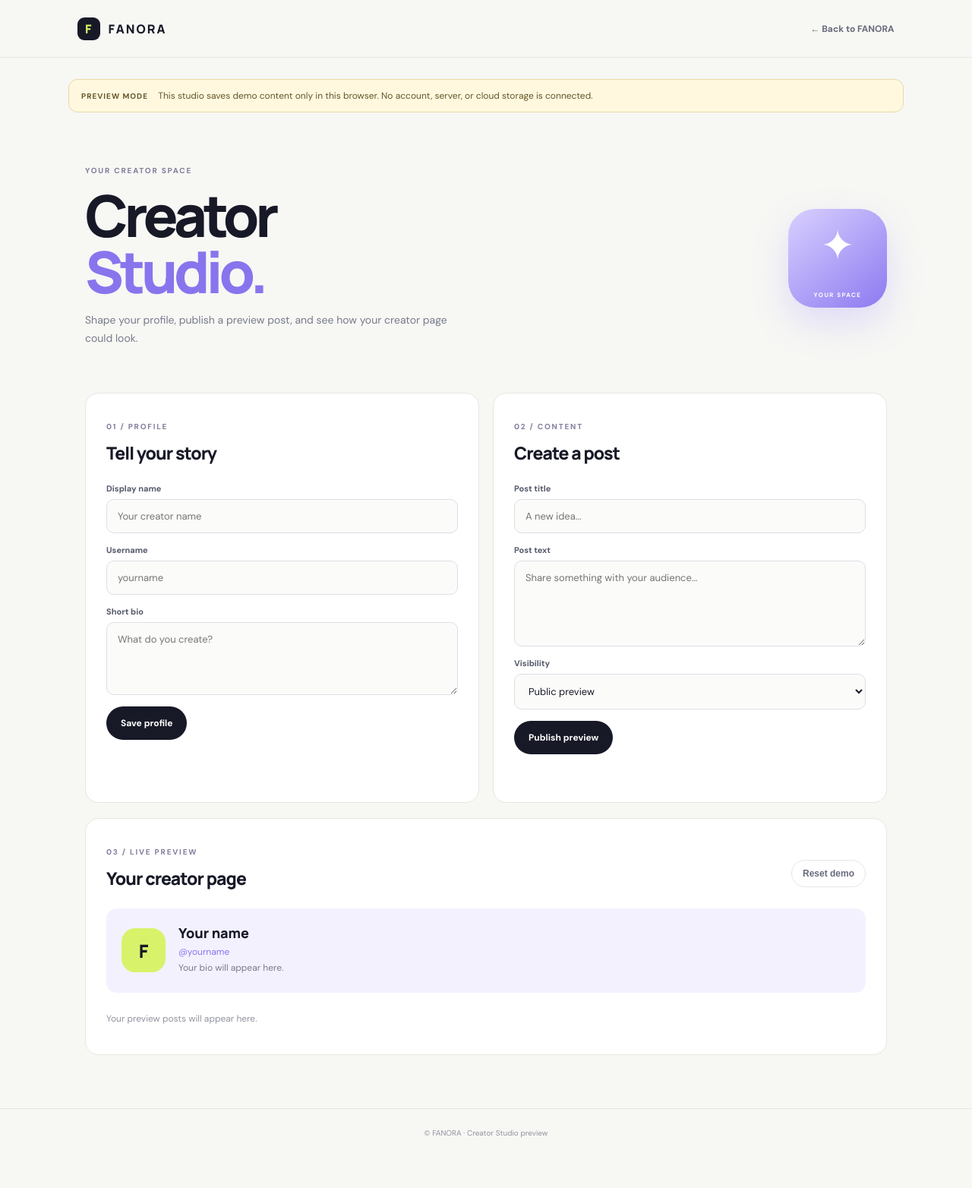
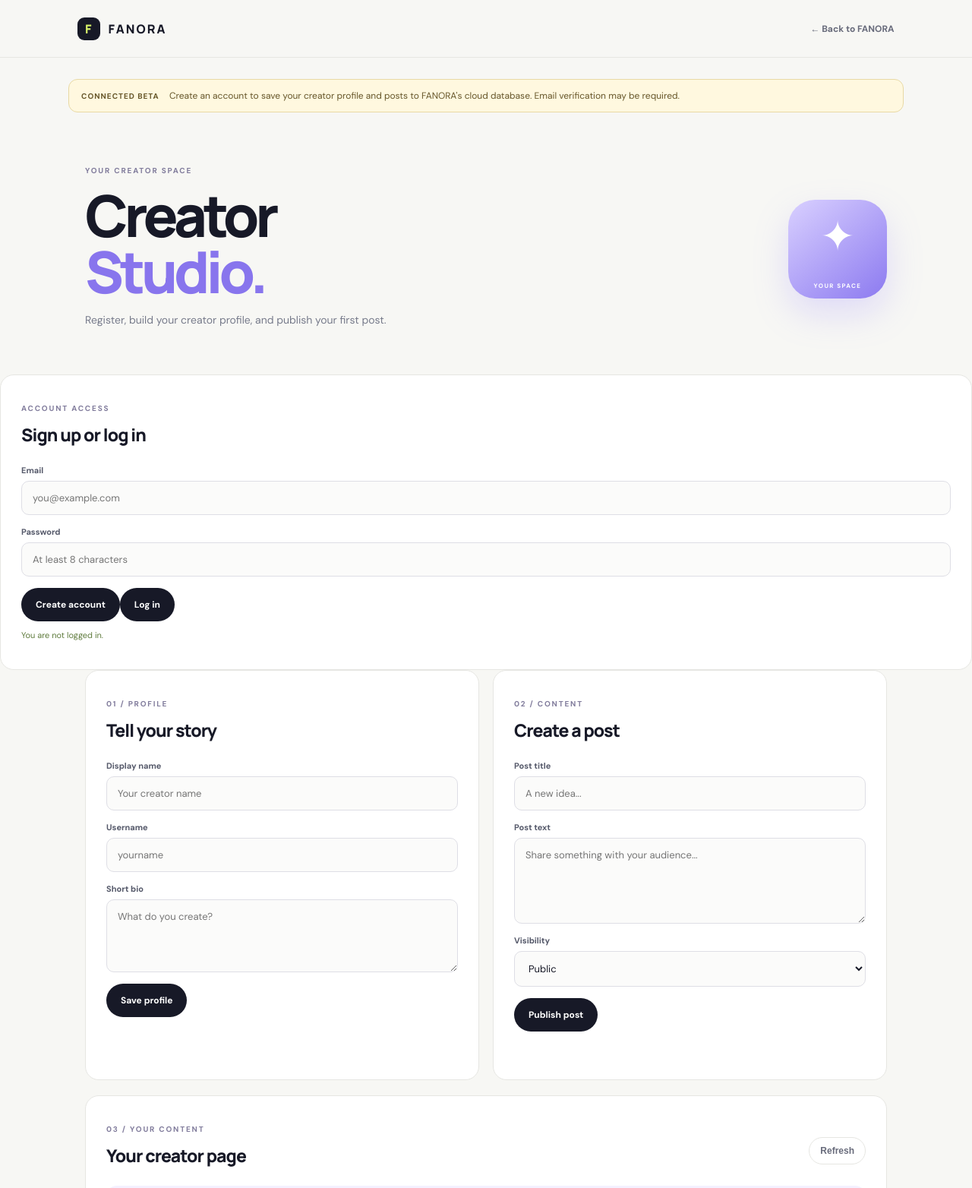
Before and after one commit to free-official/fanora-platform, a plain HTML site: page creator-studio.html in a window 1280 px wide. Shown: the top 1564 px of the page at 76% size. Before the commit the page ends 1523 px from the top, so only its background shows below. Drawn offline with nearby package versions, Linux system fonts and the light colour scheme.

Commit message:
Connect Creator Studio UI to Supabase

```diff
--- a/creator-studio.html
+++ b/creator-studio.html
@@ -2,20 +2,25 @@
 <html lang="en">
 <head>
 <meta charset="utf-8"><meta name="viewport" content="width=device-width,initial-scale=1">
-<meta name="theme-color" content="#10131f"><meta name="description" content="FANORA Creator Studio preview">
+<meta name="theme-color" content="#10131f"><meta name="description" content="FANORA Creator Studio">
 <title>Creator Studio — FANORA</title><link rel="icon" href="assets/favicon.svg" type="image/svg+xml"><link rel="stylesheet" href="studio.css">
 </head>
 <body>
 <header><a class="brand" href="index.html"><span>F</span> FANORA</a><a class="back" href="index.html">← Back to FANORA</a></header>
 <main>
-<div class="notice"><b>PREVIEW MODE</b> This studio saves demo content only in this browser. No account, server, or cloud storage is connected.</div>
-<section class="intro"><div><p class="eyebrow">YOUR CREATOR SPACE</p><h1>Creator<br><em>Studio.</em></h1><p>Shape your profile, publish a preview post, and see how your creator page could look.</p></div><div class="profile-badge">✦<small>YOUR SPACE</small></div></section>
+<div class="notice"><b>CONNECTED BETA</b> Create an account to save your creator profile and posts to FANORA's cloud database. Email verification may be required.</div>
+<section class="intro"><div><p class="eyebrow">YOUR CREATOR SPACE</p><h1>Creator<br><em>Studio.</em></h1><p>Register, build your creator profile, and publish your first post.</p></div><div class="profile-badge">✦<small>YOUR SPACE</small></div></section>
+<section class="panel auth-panel"><p class="eyebrow">ACCOUNT ACCESS</p><h2>Sign up or log in</h2>
+<form id="authForm"><label>Email<input id="authEmail" type="email" autocomplete="email" required placeholder="you@example.com"></label><label>Password<input id="authPassword" type="password" autocomplete="current-password" minlength="8" required placeholder="At least 8 characters"></label><div class="auth-actions"><button class="button" type="button" id="signUp">Create account</button><button class="button secondary" type="submit">Log in</button><button class="subtle" type="button" id="signOut" hidden>Log out</button></div></form><p class="hint" id="authStatus" aria-live="polite">You are not logged in.</p></section>
 <div class="layout">
 <section class="panel"><p class="eyebrow">01 / PROFILE</p><h2>Tell your story</h2>
 <form id="profileForm"><label>Display name<input id="displayName" maxlength="80" placeholder="Your creator name" required></label><label>Username<input id="username" maxlength="30" pattern="[A-Za-z0-9_]{3,30}" placeholder="yourname" required></label><label>Short bio<textarea id="bio" maxlength="500" rows="4" placeholder="What do you create?"></textarea></label><button class="button" type="submit">Save profile</button></form><p class="hint" id="profileStatus" aria-live="polite"></p></section>
 <section class="panel"><p class="eyebrow">02 / CONTENT</p><h2>Create a post</h2>
-<form id="postForm"><label>Post title<input id="postTitle" maxlength="160" placeholder="A new idea..." required></label><label>Post text<textarea id="postBody" maxlength="5000" rows="5" placeholder="Share something with your audience..."></textarea></label><label>Visibility<select id="visibility"><option value="public">Public preview</option><option value="members">Members-only (preview label)</option></select></label><button class="button" type="submit">Publish preview</button></form><p class="hint" id="postStatus" aria-live="polite"></p></section>
+<form id="postForm"><label>Post title<input id="postTitle" maxlength="160" placeholder="A new idea..." required></label><label>Post text<textarea id="postBody" maxlength="5000" rows="5" placeholder="Share something with your audience..."></textarea></label><label>Visibility<select id="visibility"><option value="public">Public</option><option value="members">Members-only (coming soon)</option></select></label><button class="button" type="submit">Publish post</button></form><p class="hint" id="postStatus" aria-live="polite"></p></section>
 </div>
-<section class="preview"><div class="preview-head"><div><p class="eyebrow">03 / LIVE PREVIEW</p><h2>Your creator page</h2></div><button class="subtle" id="resetDemo" type="button">Reset demo</button></div><div class="creator-card"><div class="avatar" id="avatar">F</div><div><h3 id="previewName">Your name</h3><p class="handle" id="previewHandle">@yourname</p><p id="previewBio">Your bio will appear here.</p></div></div><div id="posts" class="posts"><p class="empty">Your preview posts will appear here.</p></div></section>
-</main><footer>© FANORA · Creator Studio preview</footer><script src="studio.js"></script>
+<section class="preview"><div class="preview-head"><div><p class="eyebrow">03 / YOUR CONTENT</p><h2>Your creator page</h2></div><button class="subtle" id="refreshPosts" type="button">Refresh</button></div><div class="creator-card"><div class="avatar" id="avatar">F</div><div><h3 id="previewName">Your name</h3><p class="handle" id="previewHandle">@yourname</p><p id="previewBio">Your bio will appear here.</p></div></div><div id="posts" class="posts"><p class="empty">Log in to load your posts.</p></div></section>
+</main><footer>© FANORA · Creator Studio</footer>
+<script src="https://cdn.jsdelivr.net/npm/@supabase/supabase-js@2"></script>
+<script src="supabase-config.js"></script>
+<script src="studio.js"></script>
 </body></html>
```
